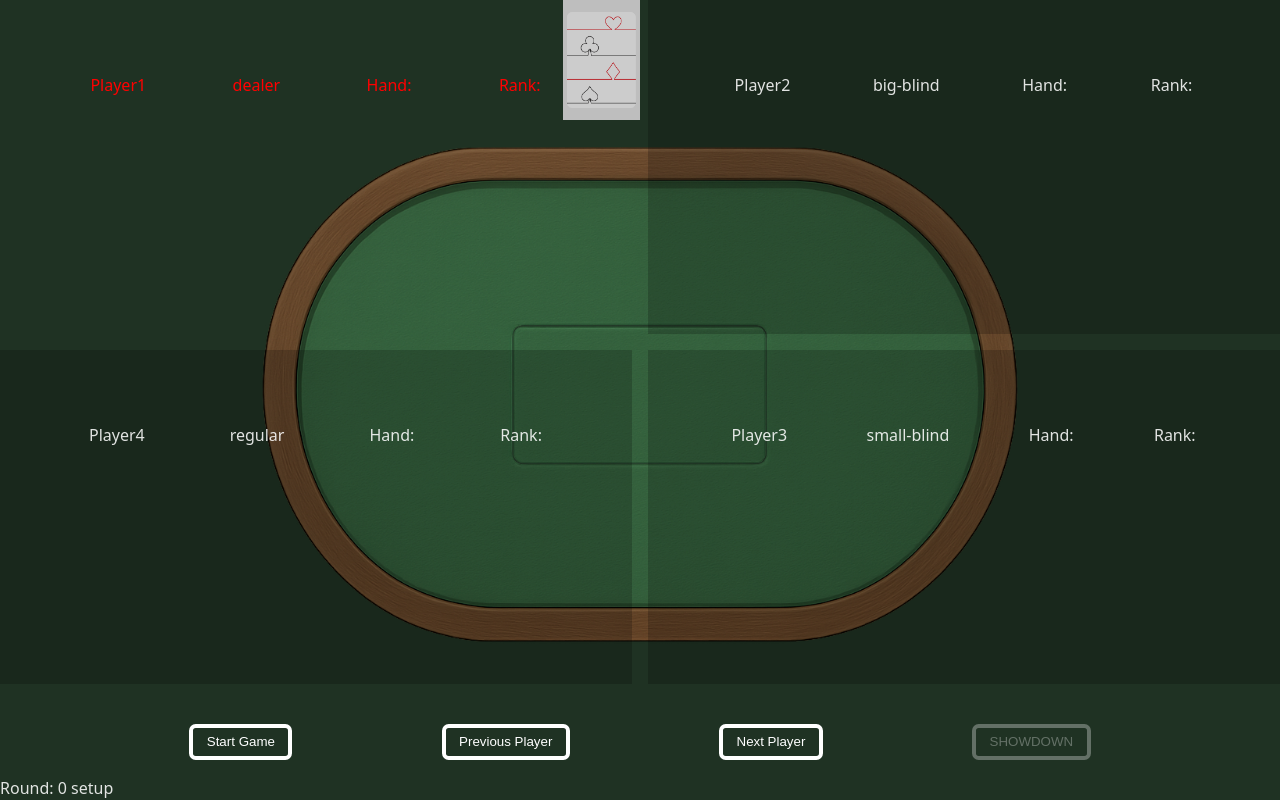
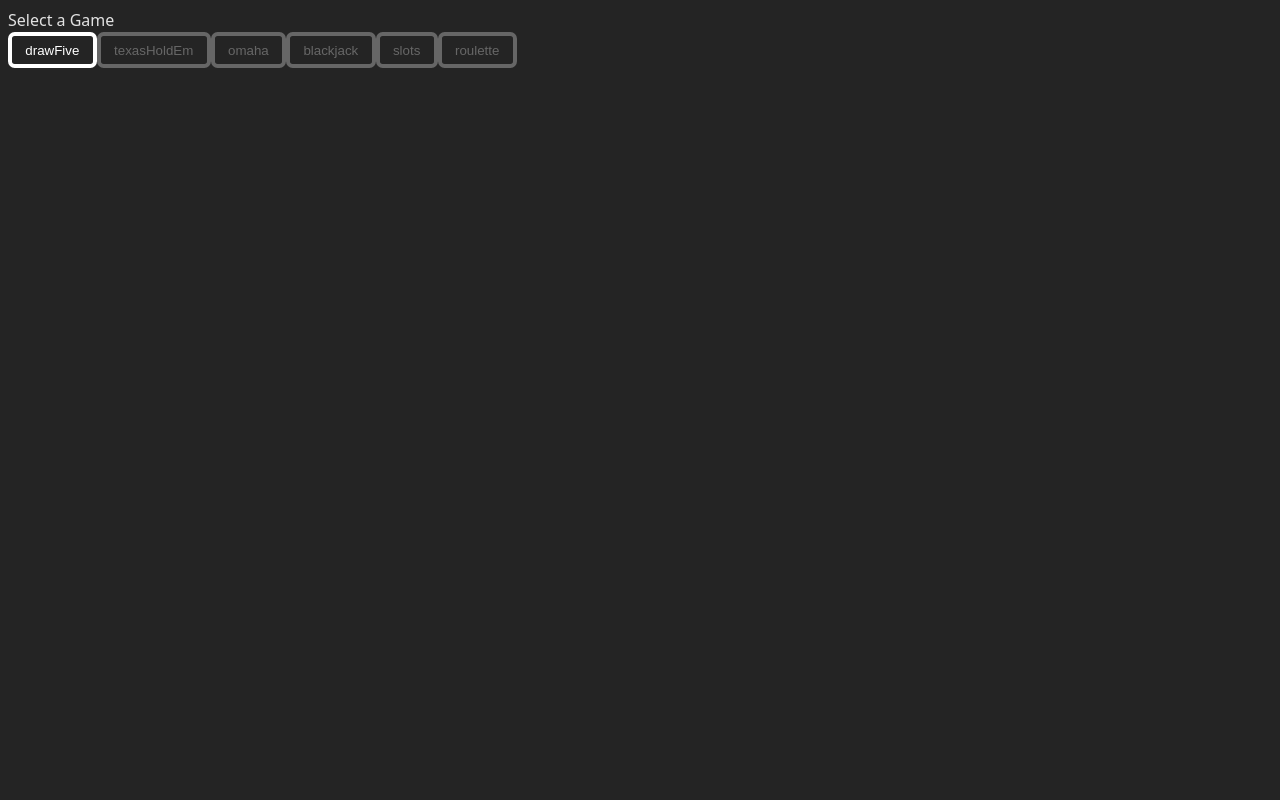
Before and after one commit to Marcaus-Cruz/le-casino, a React (Vite) app: page / in a window 1280 px wide. Built offline with nearby package versions, Linux system fonts and the light colour scheme.

Commit message:
Conditionally render home page. Show WIP games

```diff
--- a/src/App.tsx
+++ b/src/App.tsx
@@ -1,7 +1,7 @@
-import Table from './components/Table';
+import HomeView from './views/HomeView';
 
 function App() {
-   return <Table />;
+   return <HomeView />;
 }
 
 export default App;
--- a/src/components/Table.tsx
+++ b/src/components/Table.tsx
@@ -4,11 +4,17 @@ import TableModel from '../models/tableModel.ts';
 import { TableContext } from '../poker/pokerGame.ts';
 import { isDebug } from '../poker/utilities.ts';
 import type { CardData, DeckOfCardsData } from '../types/card.types';
-import type { GamePhase } from '../types/table.types';
+import type { GamePhase, GameType } from '../types/table.types';
 import Card from './Card.tsx';
 import Player from './Player.tsx';
 
-const Table = () => {
+const Table = ({
+   selectedGame,
+   onGameLeave,
+}: {
+   selectedGame: GameType;
+   onGameLeave: () => void;
+}) => {
    const tableModel = useContext(TableContext);
 
    // ! Reducer
@@ -50,6 +56,8 @@ const Table = () => {
    return (
       <TableContext.Provider value={tableModel}>
          <div id='table' className={`${isDebug() ? 'debug' : ''}`}>
+            <TableHeader selectedGame={selectedGame} onGameLeave={onGameLeave} />
+
             <GameInfo game={tableModel} />
             <Controls startGame={startGame} changePlayer={changePlayer} submitCards={submitCards} />
 
@@ -71,6 +79,23 @@ const Table = () => {
             </div>
          </div>
       </TableContext.Provider>
+   );
+};
+
+const TableHeader = ({
+   selectedGame,
+   onGameLeave,
+}: {
+   selectedGame: GameType;
+   onGameLeave: () => void;
+}) => {
+   return (
+      <div className='table-header'>
+         <div className={`current-game ${selectedGame}`}>{selectedGame}</div>
+         <button className='btn btn-exit' onClick={() => onGameLeave()}>
+            Leave Game
+         </button>
+      </div>
    );
 };
 
--- a/src/types/table.types.ts
+++ b/src/types/table.types.ts
@@ -1,7 +1,16 @@
 import type { DeckOfCardsData } from './card.types';
 import type { PlayerData } from './player.types';
 
-export type GameType = 'draw-five' | 'texas-hold-em' | 'omaha';
+export type GameType = 'draw-five' | 'texas-hold-em' | 'omaha' | 'blackjack' | 'slots' | 'roulette';
+
+export const GAME_TYPES: Record<string, GameType> = Object.freeze({
+   drawFive: 'draw-five',
+   texasHoldEm: 'texas-hold-em',
+   omaha: 'omaha',
+   blackjack: 'blackjack',
+   slots: 'slots',
+   roulette: 'roulette',
+});
 
 export type GamePhase = 'setup' | 'betting' | 'discarding' | 'ready-for-showdown' | 'showdown';
 
```
